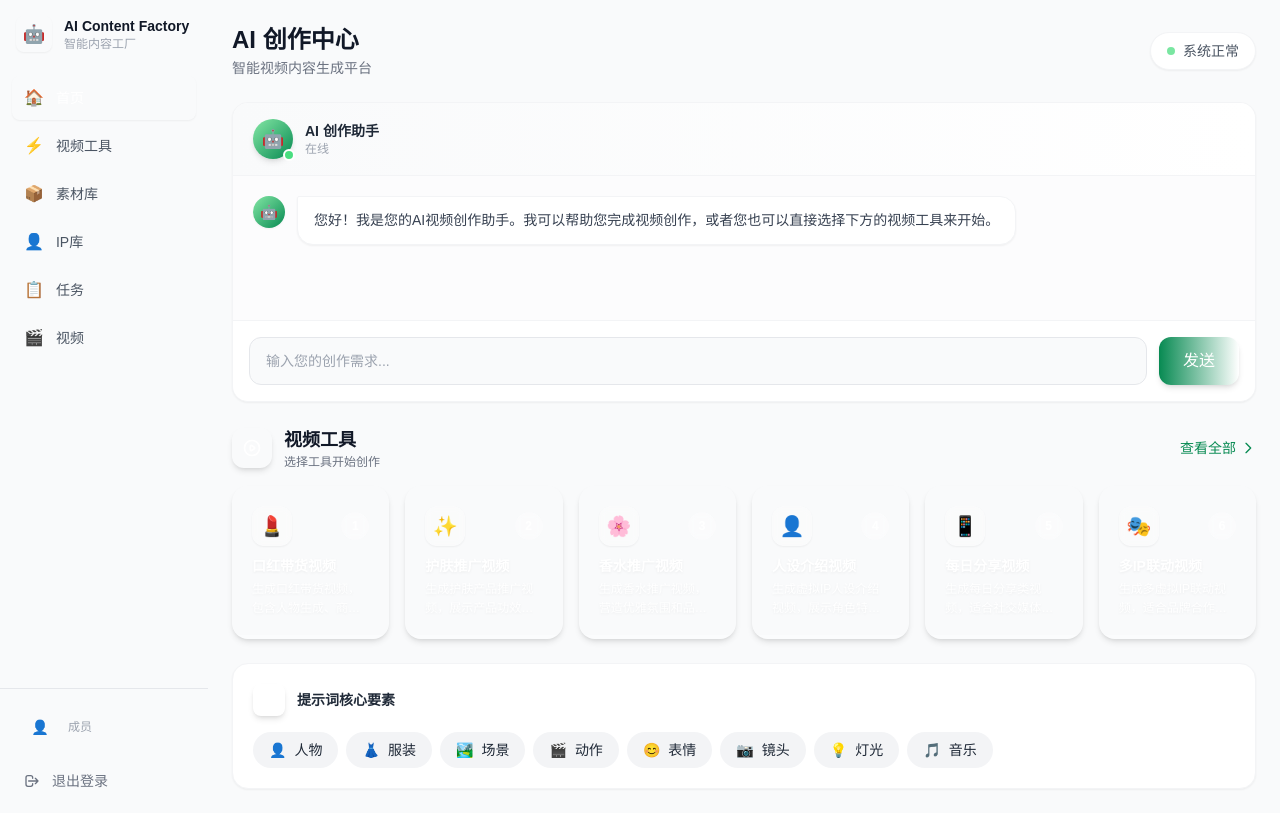
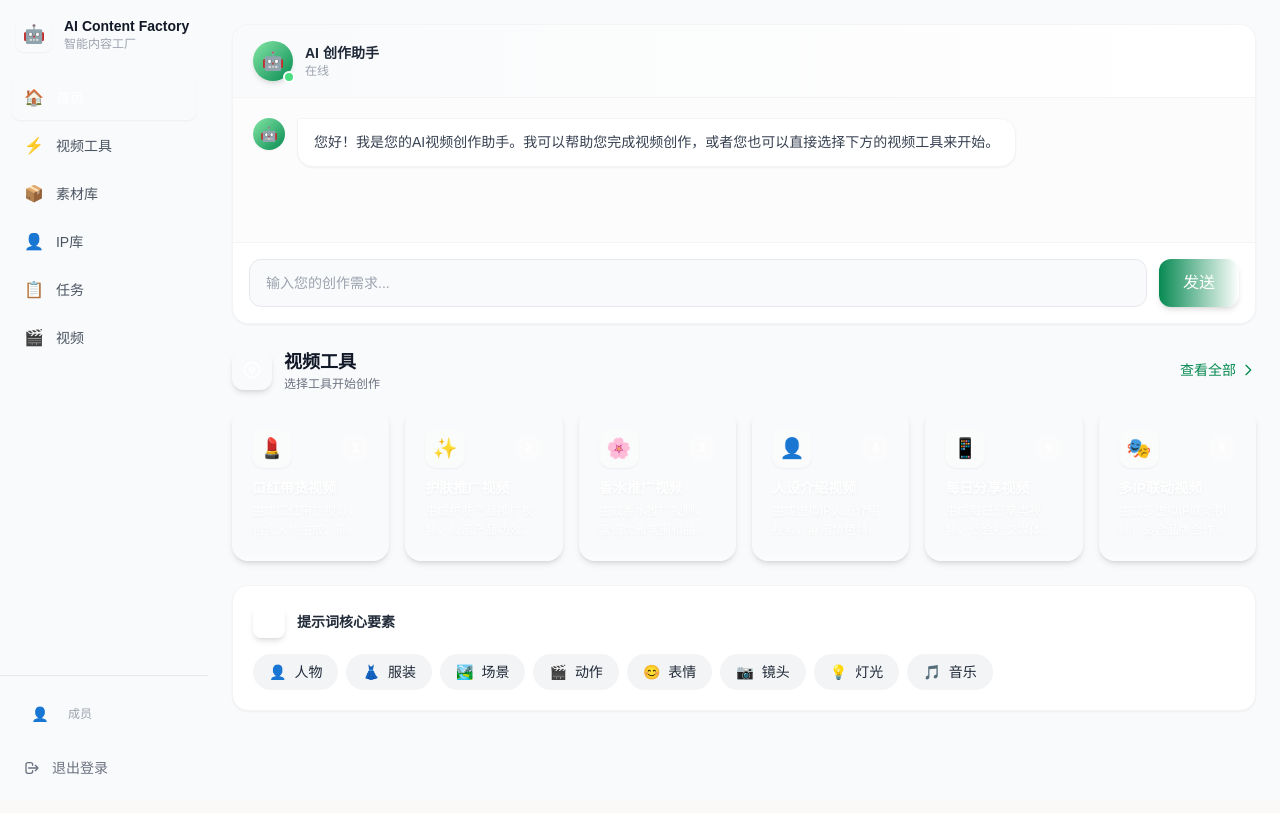
Before and after one commit to hotttao/media_ai, a Next.js app: page / in a window 1280 px wide. Built offline with nearby package versions, Linux system fonts and the light colour scheme; no server answers.

Commit message:
fix: remove page header from home page

```diff
--- a/app/(app)/page.tsx
+++ b/app/(app)/page.tsx
@@ -58,18 +58,6 @@ const videoTools = [
 export default function HomePage() {
   return (
     <div className="p-6 space-y-6">
-      {/* Page Header */}
-      <div className="flex items-center justify-between">
-        <div>
-          <h1 className="text-2xl font-bold text-gray-900">AI 创作中心</h1>
-          <p className="text-sm text-gray-500 mt-0.5">智能视频内容生成平台</p>
-        </div>
-        <div className="flex items-center gap-2 px-4 py-2 bg-white rounded-full shadow-sm border border-gray-100">
-          <div className="w-2 h-2 bg-green-400 rounded-full animate-pulse" />
-          <span className="text-sm text-gray-600">系统正常</span>
-        </div>
-      </div>
-
       {/* Chat Window */}
       <div className="h-[35vh] min-h-[300px] max-h-[400px]">
         <ChatWindow />
```
